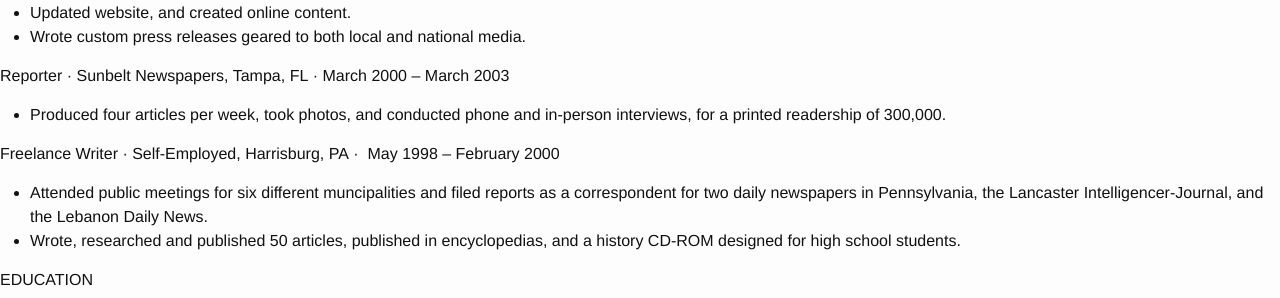
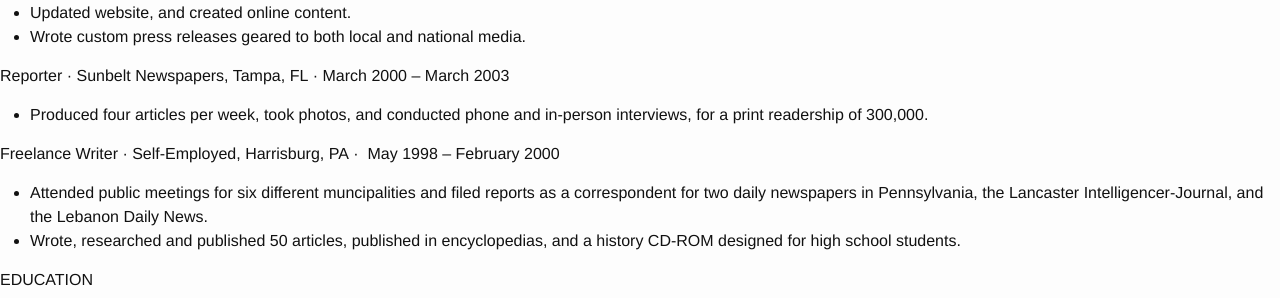
Before and after one commit to dt727/dt727.github.io, a Jekyll site: the page resume.html, which Jekyll copies as it is, in a window 1280 px wide. Shown: the part 1056-1354 px from the top of the page. Built offline with Jekyll 4.4.1, drawn with Linux system fonts in a browser that asks for light colours.

Commit message:
Update resume.html

```diff
--- a/resume.html
+++ b/resume.html
@@ -61,7 +61,7 @@
 				</ul>
 			<p><span class="bold">Reporter</span>&nbsp;&#183;&nbsp;Sunbelt Newspapers, Tampa, FL&nbsp;&#183;&nbsp;March 2000&nbsp;&#8211;&nbsp;March 2003</p>
 				<ul>
-					<li>Produced four articles per week, took photos, and conducted phone and in-person interviews, for a printed readership of 300,000. </li>
+					<li>Produced four articles per week, took photos, and conducted phone and in-person interviews, for a print readership of 300,000. </li>
 				</ul>
 			<p><span class="bold">Freelance Writer</span>&nbsp;&#183;&nbsp;Self-Employed, Harrisburg, PA&nbsp;&#183;&nbsp; May 1998&nbsp;&#8211;&nbsp;February 2000</p>
 				<ul>
```
